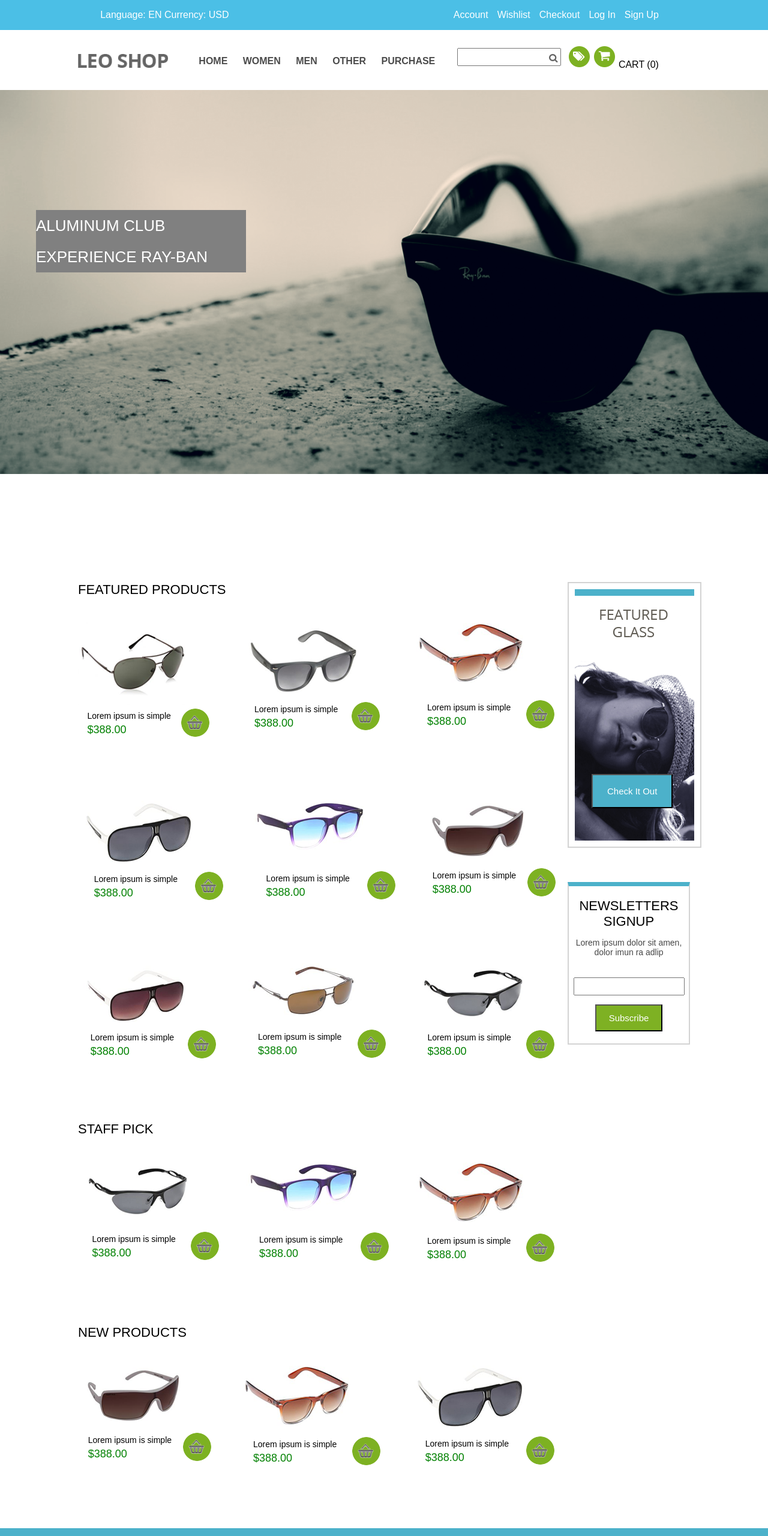
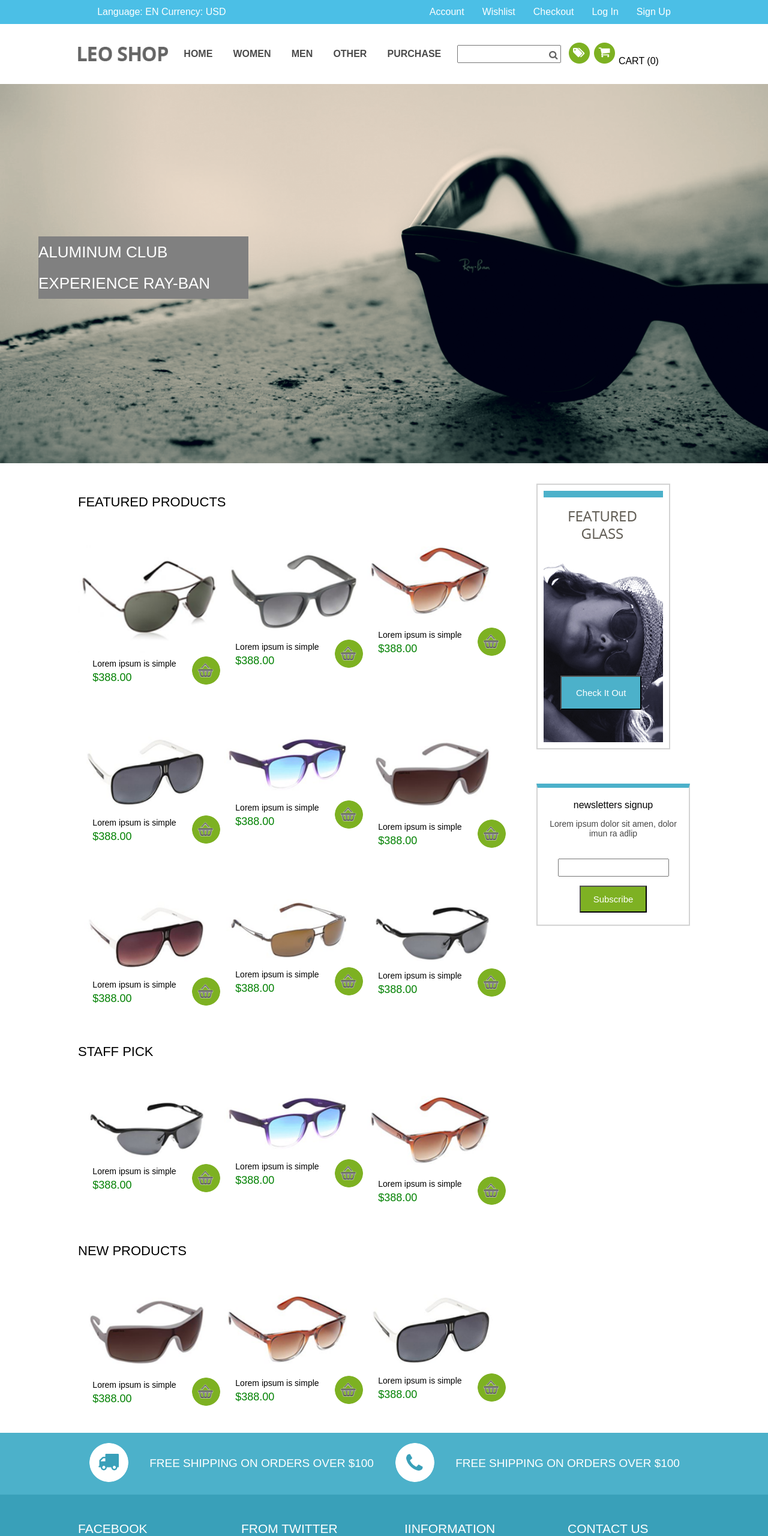
Before and after one commit to anna0410/homework, a plain HTML site: page index.html in a window 1280 px wide. Shown: the top 2560 px of the page at 60% size. Drawn offline with Linux system fonts and the light colour scheme.

Commit message:
all files

```diff
--- a/index.html
+++ b/index.html
@@ -18,11 +18,11 @@
             </div>
             <div id="top-menu-t" class="t-h-color center">
                 <ul>
-                    <li>Account</li>
-                    <li>Wishlist</li>
-                    <li>Checkout</li>
-                    <li>Log In</li>
-                    <li>Sign Up</li>
+                    <li><a href="#">Account</a></li>
+                    <li><a href="#">Wishlist</a></li>
+                    <li><a href="#">Checkout</a></li>
+                    <li><a href="#">Log In</a></li>
+                    <li><a href="#">Sign Up</a></li>
                 </ul>
             </div>
 
@@ -33,11 +33,11 @@
             <img id="logo" src="img/logo.png">
             <div id="mh-menu">
                 <ul>
-                    <li><a>HOME</a></li>
-                    <li><a>WOMEN</a></li>
-                    <li><a>MEN</a></li>
-                    <li><a>OTHER</a></li>
-                    <li><a>PURCHASE</a></li>
+                    <li><a href="#">HOME</a></li>
+                    <li><a href="#">WOMEN</a></li>
+                    <li><a href="#">MEN</a></li>
+                    <li><a href="#">OTHER</a></li>
+                    <li><a href="#">PURCHASE</a></li>
                 </ul>
             </div>
             <div id="search">
@@ -63,10 +63,10 @@
     <div id="main-area" class="center">
 
         <div id="f-products">
-            <span class="title-2">featured products</span>
-            <div class="main-images">
-                <div id="image-1">
-                    <img id="img-1" src="img/img-1.png">
+            <h2>featured products</h2>
+
+            <div class="image">
+                <img src="img/img-1.png">
                 <div class="product-text">
                     <div class="left-text">
                         <div class="text-img">Lorem ipsum is simple</div>
@@ -79,8 +79,8 @@
 
             </div>
 
-                <div id="image-2">
-                    <img id="img-2" src="img/img-2.png">
+            <div class="image">
+                <img src="img/img-2.png">
                 <div class="product-text">
                     <div class="left-text">
                         <div class="text-img">Lorem ipsum is simple</div>
@@ -92,8 +92,168 @@
                 </div>
             </div>
 
-                <div id="image-3">
-                    <img id="img-3" src="img/img-3.png">
+            <div class="image">
+                <img  src="img/img-3.png">
+                <div class="product-text">
+                    <div class="left-text">
+                        <div class="text-img">Lorem ipsum is simple</div>
+                        <div class="price">$388.00</div>
+                    </div>
+                    <div class="cart-icon">
+                        <img src="img/main-cart.png">
+                    </div>
+                </div>
+            </div>
+
+
+
+
+
+            <div class="image">
+                <img src="img/img-4.png">
+                <div class="product-text">
+                    <div class="left-text">
+                        <div class="text-img">Lorem ipsum is simple</div>
+                        <div class="price">$388.00</div>
+                    </div>
+                    <div class="cart-icon">
+                        <img src="img/main-cart.png">
+                    </div>
+                </div>
+            </div>
+            <div class="image">
+                <img src="img/img-5.png">
+                <div class="product-text">
+                    <div class="left-text">
+                        <div class="text-img">Lorem ipsum is simple</div>
+                        <div class="price">$388.00</div>
+                    </div>
+                    <div class="cart-icon">
+                        <img src="img/main-cart.png">
+                    </div>
+                </div>
+            </div>
+            <div class="image">
+                <img src="img/img-6.png">
+                <div class="product-text">
+                    <div class="left-text">
+                        <div class="text-img">Lorem ipsum is simple</div>
+                        <div class="price">$388.00</div>
+                    </div>
+                    <div class="cart-icon">
+                        <img src="img/main-cart.png">
+                    </div>
+                </div>
+            </div>
+
+
+            <div class="image">
+                <img src="img/img-7.png">
+                <div class="product-text">
+                    <div class="left-text">
+                        <div class="text-img">Lorem ipsum is simple</div>
+                        <div class="price">$388.00</div>
+                    </div>
+                    <div class="cart-icon">
+                        <img src="img/main-cart.png">
+                    </div>
+                </div>
+            </div>
+            <div class="image">
+                <img src="img/img-8.png">
+                <div class="product-text">
+                    <div class="left-text">
+                        <div class="text-img">Lorem ipsum is simple</div>
+                        <div class="price">$388.00</div>
+                    </div>
+                    <div class="cart-icon">
+                        <img src="img/main-cart.png">
+                    </div>
+                </div>
+            </div>
+            <div class="image">
+                <img src="img/img-9.png">
+                <div class="product-text">
+                    <div class="left-text">
+                        <div class="text-img">Lorem ipsum is simple</div>
+                        <div class="price">$388.00</div>
+                    </div>
+                    <div class="cart-icon">
+                        <img src="img/main-cart.png">
+                    </div>
+                </div>
+            </div>
+
+
+            <h2>staff pick</h2>
+
+            <div class="image">
+                <img src="img/img-12.png">
+                <div class="product-text">
+                    <div class="left-text">
+                        <div class="text-img">Lorem ipsum is simple</div>
+                        <div class="price">$388.00</div>
+                    </div>
+                    <div class="cart-icon">
+                        <img src="img/main-cart.png">
+                    </div>
+                </div>
+            </div>
+            <div class="image">
+                <img src="img/img-11.png">
+                <div class="product-text">
+                    <div class="left-text">
+                        <div class="text-img">Lorem ipsum is simple</div>
+                        <div class="price">$388.00</div>
+                    </div>
+                    <div class="cart-icon">
+                        <img src="img/main-cart.png">
+                    </div>
+                </div>
+            </div>
+            <div class="image">
+                <img src="img/img-10.png">
+                <div class="product-text">
+                    <div class="left-text">
+                        <div class="text-img">Lorem ipsum is simple</div>
+                        <div class="price">$388.00</div>
+                    </div>
+                    <div class="cart-icon">
+                        <img src="img/main-cart.png">
+                    </div>
+                </div>
+            </div>
+
+
+
+            <h2>new products</h2>
+
+            <div class="image">
+                <img src="img/img-13.png">
+                <div class="product-text">
+                    <div class="left-text">
+                        <div class="text-img">Lorem ipsum is simple</div>
+                        <div class="price">$388.00</div>
+                    </div>
+                    <div class="cart-icon">
+                        <img src="img/main-cart.png">
+                    </div>
+                </div>
+            </div>
+            <div class="image">
+                <img src="img/img-14.png">
+                <div class="product-text">
+                    <div class="left-text">
+                        <div class="text-img">Lorem ipsum is simple</div>
+                        <div class="price">$388.00</div>
+                    </div>
+                    <div class="cart-icon">
+                        <img src="img/main-cart.png">
+                    </div>
+                </div>
+            </div>
+            <div class="image">
+                <img src="img/img-15.png">
                 <div class="product-text">
                     <div class="left-text">
                         <div class="text-img">Lorem ipsum is simple</div>
@@ -108,169 +268,8 @@
 
 
         </div>
-            <div class="main-images">
-                <div id="image-4">
-                    <img id="img-4" src="img/img-4.png">
-                    <div class="product-text">
-                            <div class="left-text">
-                                <div class="text-img">Lorem ipsum is simple</div>
-                                <div class="price">$388.00</div>
-                            </div>
-                            <div class="cart-icon">
-                                <img src="img/main-cart.png">
-                            </div>
-                        </div>
-                </div>
-                <div id="image-5">
-                    <img id="img-5" src="img/img-5.png">
-                    <div class="product-text">
-                            <div class="left-text">
-                                <div class="text-img">Lorem ipsum is simple</div>
-                                <div class="price">$388.00</div>
-                            </div>
-                            <div class="cart-icon">
-                                <img src="img/main-cart.png">
-                            </div>
-                        </div>
-                </div>
-                <div id="image-6">
-                    <img id="img-6" src="img/img-6.png">
-                    <div class="product-text">
-                            <div class="left-text">
-                                <div class="text-img">Lorem ipsum is simple</div>
-                                <div class="price">$388.00</div>
-                            </div>
-                            <div class="cart-icon">
-                                <img src="img/main-cart.png">
-                            </div>
-                        </div>
-                </div>
-            </div>
-            <div class="main-images">
-                <div id="image-7">
-                    <img id="img-7" src="img/img-7.png">
-                    <div class="product-text">
-                            <div class="left-text">
-                                <div class="text-img">Lorem ipsum is simple</div>
-                                <div class="price">$388.00</div>
-                            </div>
-                            <div class="cart-icon">
-                                <img src="img/main-cart.png">
-                            </div>
-                        </div>
-                </div>
-                <div id="image-8">
-                    <img id="img-8" src="img/img-8.png">
-                    <div class="product-text">
-                            <div class="left-text">
-                                <div class="text-img">Lorem ipsum is simple</div>
-                                <div class="price">$388.00</div>
-                            </div>
-                            <div class="cart-icon">
-                                <img src="img/main-cart.png">
-                            </div>
-                        </div>
-                </div>
-                <div id="image-9">
-                    <img id="img-9" src="img/img-9.png">
-                    <div class="product-text">
-                            <div class="left-text">
-                                <div class="text-img">Lorem ipsum is simple</div>
-                                <div class="price">$388.00</div>
-                            </div>
-                            <div class="cart-icon">
-                                <img src="img/main-cart.png">
-                            </div>
-                        </div>
-                </div>
-            </div>
-            <div id="staff-pick">
-                <div id="staff-title" class="title-2">staff pick</div>
-                <div class="main-images">
-                    <div id="image-12">
-                        <img id="img-12" src="img/img-12.png">
-                        <div class="product-text">
-                                <div class="left-text">
-                                    <div class="text-img">Lorem ipsum is simple</div>
-                                    <div class="price">$388.00</div>
-                                </div>
-                                <div class="cart-icon">
-                                    <img src="img/main-cart.png">
-                                </div>
-                            </div>
-                    </div>
-                    <div id="image-11">
-                        <img id="img-11" src="img/img-11.png">
-                        <div class="product-text">
-                                <div class="left-text">
-                                    <div class="text-img">Lorem ipsum is simple</div>
-                                    <div class="price">$388.00</div>
-                                </div>
-                                <div class="cart-icon">
-                                    <img src="img/main-cart.png">
-                                </div>
-                            </div>
-                    </div>
-                    <div id="image-10">
-                        <img id="img-10" src="img/img-10.png">
-                        <div class="product-text">
-                                <div class="left-text">
-                                    <div class="text-img">Lorem ipsum is simple</div>
-                                    <div class="price">$388.00</div>
-                                </div>
-                                <div class="cart-icon">
-                                    <img src="img/main-cart.png">
-                                </div>
-                            </div>
-                    </div>
-                </div>
-            </div>
-            <div id="new-products">
-                <div id="new-products-pick">
-                    <div id="new-products-title" class="title-2">new products</div>
-                    <div class="main-images">
-                        <div id="image-13">
-                            <img id="img-13" src="img/img-13.png">
-                            <div class="product-text">
-                                    <div class="left-text">
-                                        <div class="text-img">Lorem ipsum is simple</div>
-                                        <div class="price">$388.00</div>
-                                    </div>
-                                    <div class="cart-icon">
-                                        <img src="img/main-cart.png">
-                                    </div>
-                                </div>
-                        </div>
-                        <div id="image-14">
-                            <img id="img-14" src="img/img-14.png">
-                            <div class="product-text">
-                                    <div class="left-text">
-                                        <div class="text-img">Lorem ipsum is simple</div>
-                                        <div class="price">$388.00</div>
-                                    </div>
-                                    <div class="cart-icon">
-                                        <img src="img/main-cart.png">
-                                    </div>
-                                </div>
-                        </div>
-                        <div id="image-15">
-                            <img id="img-15" src="img/img-15.png">
-                            <div class="product-text">
-                                    <div class="left-text">
-                                        <div class="text-img">Lorem ipsum is simple</div>
-                                        <div class="price">$388.00</div>
-                                    </div>
-                                    <div class="cart-icon">
-                                        <img src="img/main-cart.png">
-                                    </div>
-                                </div>
-                        </div>
-                    </div>
-                </div>
 
-            </div>
 
-        </div>
 
         <div id="sidebar">
             <div id="side-featured">
@@ -290,11 +289,17 @@
     <footer>
         <div id="sub-footer" class="center">
             <div id="shipping">
+                <div id="shipping-icon">
                     <img id="shipping-img" src="img/shipping.png">
+                </div>
+
                 <div>free shipping on orders over $100</div>
             </div>
             <div id="call">
+                <div id="call-icon">
                         <img id="call-img" src="img/call.png">
+                </div>
+
                 <div>free shipping on orders over $100</div>
             </div>
 
@@ -320,17 +325,23 @@
                     <div>facebook social plugin</div>
                 </div>
                 <div id="twitter">
-                    <div class="footer-text">from twitter</div>
+                    <div class="footer-text" id="twit-part">from twitter</div>
+                    <div id="twit-icon">
+                        <img id="tw" src="img/tw.png">
+                    </div>
                     <div class="twit-info">
-                        <img id="tw" src="img/tw.png">
+
                         <p>
                             Lorem ipsum simply dummy text of thr printing
                             and typesetting industry. Lorem ipsum has
                             been
                         </p>
                     </div>
+                    <div id="twit-icon">
+                        <img id="tw" src="img/tw.png">
+                    </div>
                     <div class="twit-info">
-                        <img id="tw" src="img/tw.png">
+
                         <p>
                             Lorem ipsum simply dummy text of thr printing
                             and typesetting industry. Lorem ipsum has
--- a/style-h.css
+++ b/style-h.css
@@ -9,8 +9,11 @@
     font-size: 14px;
     color: rgb(70, 70, 70);
 }
+a {
+    text-decoration: none;
+}
 header{
-    min-height: 855px;;
+    margin-bottom: 30px;
 }
 body{
 
@@ -22,6 +25,7 @@
     justify-content: space-between;
     background-color: rgb(75, 191, 230);
     min-height: 40px;
+    flex-wrap: wrap;
 
 }
 .center{
@@ -36,36 +40,56 @@
 ul{
    display:flex;
    justify-content: space-between;
+   flex-wrap: wrap;
    list-style: none;
+   padding: 0;
+   margin: 0;
 }
-li{
-    padding-right: 15px;
+#top-menu-t li a{
+    padding: 10px 15px;
+    color:white;
+    display: block;
+
 }
+#top-menu-t li:last-child a{
+    padding-right: 0;
+
+
+}
+
 #middle-header{
     display: flex;
     justify-content: space-between;
     min-height: 100px;
     padding-right:0;
+    align-items: center;
+    flex-wrap: wrap;
 }
 #logo{
     width:150px;
     height:100%;
-    margin-top: 40px;
+
 
 }
 #mh-menu{
     width: 45%;
     font-weight: 800;
     color: rgb(75, 75, 75);
-    margin-top: 27px;
+
 }
-#mh-menu li{
-    margin-right: 10px;
+
+#mh-menu li a{
+    padding: 0 15px;
+    color: rgb(75, 75, 75);
+    text-decoration: none;
 }
 
 #main-banner{
     height: 400px;
     width:100%;
+}
+#bottom-header{
+    position: relative;
 }
 #title{
     background-color: gray;
@@ -74,22 +98,21 @@
     line-height: 2em;
     font-size: 26px;
     position:absolute;
-    margin:200px 0 0 60px;
+    top: 40%;
+    left: 5%;
+    z-index: 5;
+
 }
 #banner-img{
-    position:absolute;
+
     width: 100%;
-    height: 80%;
     background-position: center;
     background-size: cover;
     background-repeat: no-repeat;
     margin: auto;
 }
-#bottom-header{
-    min-height:820px;
-}
+
 #search{
-    margin-top: 30px;
     max-width:173px;
     width:100%;
     position: relative;
@@ -106,26 +129,38 @@
 }
 #sale{
     width: 20%;
-    margin-top:25px;
+
 }
 #cart{
     width:10%;
-    margin-top:25px;
+
 }
 
 #main-area{
     display: flex;
     justify-content: space-between;
+    flex-wrap: wrap;
 }
 #f-products{
-    width: 80%;
+    width: 70%;
+    display: flex;
+    flex-wrap: wrap;
 }
-.title-2{
+#f-products .image{
+    width: 33.33%;
+    margin: 40px 0;
+}
+
+#f-products img{
+    width: 100%;
+}
+
+#f-products h2{
     font-family: 'Open-Sans', sans-serif;
-
     font-weight: 500;
     font-size: 22px;
     text-transform: uppercase;
+    width: 100%;
 }
 
 .main-images{
@@ -135,8 +170,12 @@
     margin-bottom: 100px;
 }
 #sidebar{
-    width:20%;
-    margin-left: 50px;
+    width:30%;
+    padding-left: 50px;
+}
+
+#sidebar img{
+    max-width: 100%;
 }
 #sidebar-img{
     position: absolute;
@@ -176,6 +215,7 @@
 #newsl input{
     margin-top:20px;
     height: 30px;
+    max-width: 100%;
 }
 footer{
     background-color: #4cb1ca;
@@ -183,6 +223,7 @@
 #sub-footer{
     display:flex;
     justify-content: space-between;
+    flex-wrap: wrap;
 }
 #shipping, #call{
     width: 50%;
@@ -190,12 +231,12 @@
     justify-content: space-between;
 }
 #shipping img, #call img{
-    width: 15%;
-    margin: 15px;
+
+    margin: 15px 0 15px 0;
 
 }
 #shipping div, #call div{
-    width: 85%;
+
     font-size: 19px;
     text-transform: uppercase;
     margin: auto;
@@ -209,12 +250,15 @@
 }
 #main-footer-bg{
     background-color: #39a0b9;
+
 }
 #main-footer{
 
     display:flex;
     justify-content: space-between;
+    flex-wrap: wrap;
     padding: 45px 0;
+
 }
 
 #contact{
@@ -226,6 +270,7 @@
 #bottom-footer{
     display: flex;
     justify-content: center;
+    flex-wrap: wrap;
     background-color: #0b4b5a;
 }
 #copyright{
@@ -242,13 +287,18 @@
 #twitter .footer-text{
     margin-bottom: 5px;
 }
-.twit-info{
+#twit-text{
     display: flex;
     justify-content: space-between;
+    flex-wrap: wrap;
+}
+.twit-info{
+    /* display: flex;
+    justify-content: space-between; */
+    flex-wrap: wrap;
 }
 .twit-info p{
-    width: 80%;
-    padding: 0 0 0 15px;
+
     color: white;
     line-height: 1.5em;
 }
@@ -294,7 +344,7 @@
     text-decoration: none;
     color: white;
     border-right: 1px solid white;
-    padding: 0 20px 0 0;
+    padding: 0 20px 0 20px;
     font-size: 13px;
 }
 #bottom-menu ul li:last-child a{
@@ -316,27 +366,8 @@
 .text-img{
     font-size: 14px;
 }
-.cart-icon{
-    width:10%;
-}
-#image-3 .product-text{
-    margin-top: 10px;
-}
-#image-5 .product-text{
-    margin-top: 20px;
-}
-#image-8 .product-text{
-    margin-top: 10px;
-}
-#image-9 .product-text{
-    margin-top: 10px;
-}
-#image-11 .product-text{
-    margin-top: 20px;
-}
-#image-12 .product-text{
-    margin-top: 16px;
-}
+
+
 
 
 @media(max-width: 1070px){
@@ -344,10 +375,103 @@
         padding: 0 20px;
         flex-direction: column;
         justify-content: center;
+    }
+    #mh-menu, #search, #sale{
+        width: auto;
+    }
+    ul{
+        justify-content: center;
+    }
+    #logo, #search{
+        margin: 15px 0;
+    }
+    #sale{
+        margin-bottom: 15px;
+    }
+
+
+}
+@media(max-width: 900px){
+    #f-products .image{
+        width: 50%;
+    }
+    #f-products{
+        width: 60%;
+    }
+    #sidebar{
+        width: 40%;
+    }
+
+
+}
+
+@media(max-width: 625px){
+    #top-header{
+        padding-top: 15px;
+    }
+    #title{
+        font-size: 16px;
+    }
+    #main-footer{
+        flex-wrap: wrap;
+        flex-direction: column;
+        align-items: center;
+    }
+    #facebook, #twitter, #info, #contact{
+        width: auto;
+        padding-bottom: 40px;
+        text-align: center;
+    }
+    #twit-info{
+        flex-wrap: wrap;
 
     }
-}
+    #twit-icon{
+        padding-top: 15px;
+    }
+    #bottom-footer{
+        padding-bottom: 20px;
+    }
+    #copyright{
+        text-align: center;
+        width: 100%;
+    }
+    #bottom-menu a{
+        padding-left: 20px;
+    }
+    #shipping, #call{
+        width: 100%;
+        text-align: center;
+    }
 
-@media(max-width: 978px){
 
 }
+@media(max-width: 550px){
+    #main-area{
+        flex-wrap: wrap;
+        justify-content: center;
+    }
+    #f-products{
+        width: 100%;
+    }
+    #sidebar{
+    width: 100%;
+       justify-content: center;
+       padding-left: 0;
+    }
+    #side-featured{
+        display: flex;
+        justify-content: center;
+    }
+    #sidebar-btn{
+        left:0;
+        height: 40px;
+        padding-bottom: 35px;
+    }
+}
+@media(max-width: 400px){
+
+    #f-products .image{
+        width: 100%;
+    }
+}
```
Lines whose indentation alone changed are shown as unchanged.
